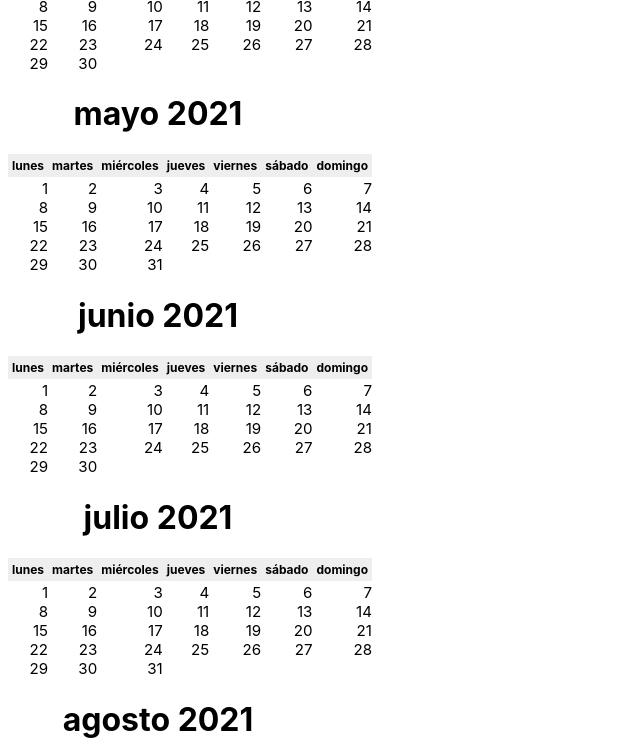
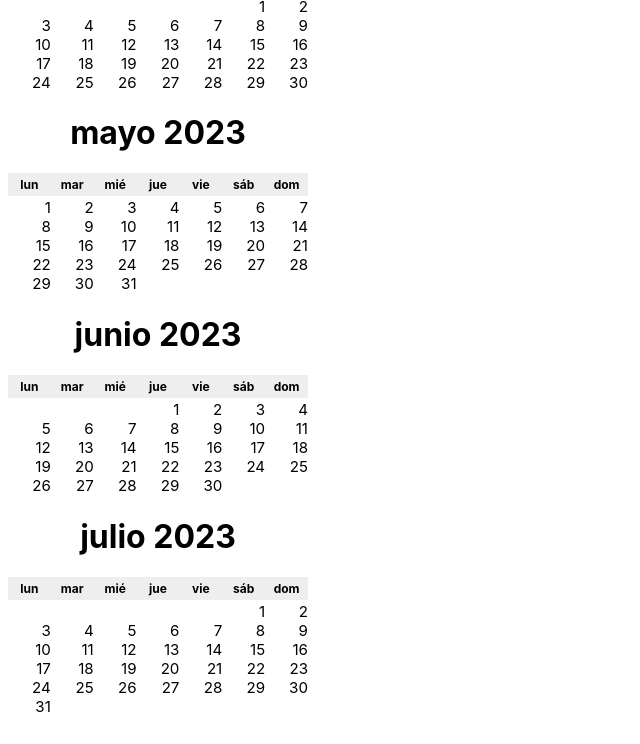
Before and after one commit to grusso-dev/gjrCalendar, a plain HTML site: page index2.html in a window 1280 px wide. Shown: the part 716-1460 px from the top of the page, without its empty margins (0-640 px from the left). Drawn offline with Linux system fonts and the light colour scheme.

Commit message:
create function gjrCalendar

```diff
--- a/index2.html
+++ b/index2.html
@@ -8,64 +8,20 @@
   <link rel="stylesheet" href="src/css/gjrCalendar.css">
 </head>
 <body>
-  <div class="gjrCalendar">
-    <!--
-    <h3>Enero 2021</h3>
-    <ol>
-      <li class="day-name">Lun</li>
-      <li class="day-name">Mar</li>
-      <li class="day-name">Mié</li>
-      <li class="day-name">Jue</li>
-      <li class="day-name">Vie</li>
-      <li class="day-name">Sáb</li>
-      <li class="day-name">Dom</li>
+  <div class="gjrCalendar"></div>
 
-      <li class="first-day">1</li>
-      <li>2</li>
-      <li>3</li>
-      <li>4</li>
-      <li>5</li>
-      <li>6</li>
-      <li>7</li>
-      <li>8</li>
-      <li>9</li>
-      <li>10</li>
-      <li>11</li>
-      <li>12</li>
-      <li>13</li>
-      <li>14</li>
-      <li>15</li>
-      <li>16</li>
-      <li>17</li>
-      <li>18</li>
-      <li>19</li>
-      <li>20</li>
-      <li>21</li>
-      <li>22</li>
-      <li>23</li>
-      <li>24</li>
-      <li>25</li>
-      <li>26</li>
-      <li>27</li>
-      <li>28</li>
-      <li>29</li>
-      <li>30</li>
-      <li>31</li>
-    </ol> -->
-  </div>
   <script>
-    const actualYear=2021;
-    const locate='es';
+  const  gjrCalendar= ({actualYear,locate})=> {
+    //Obtengo los dias de la semana
     const weekdays=[...Array(7).keys()];
-    const months=[...Array(12).keys()];
-
-    const intlWeekDays= new Intl.DateTimeFormat(locate,{weekday:'long'});
+    const intlWeekDays= new Intl.DateTimeFormat(locate,{weekday:'short'});
     const weekDaysNames=weekdays.map(weekDayIndex=>{
       const date= new Date(2021,10,weekDayIndex+ 1);
       const weekDayName=intlWeekDays.format(date);
       return weekDayName;
     });
-
+    // Obtengo los meses del año
+    const months=[...Array(12).keys()];
     const intl= new Intl.DateTimeFormat(locate,{month:'long'});
     const calendar =months.map(monthKey=>{
       const monthName = intl.format(new Date(actualYear,monthKey));
@@ -81,21 +37,25 @@
     });
 
 
-    const html=calendar.map(({dayOfMonth,monthName})=>{
+    const html=calendar.map(({dayOfMonth,monthName,startOn})=>{
       const days =[...Array(dayOfMonth).keys()];
 
       const renderedWeekDays=weekDaysNames.map(weekDayName=>{
         return "<li class='day-name'>"+ weekDayName  + "</li>"
       }).join('');
 
-      const renderedDays=days.map(day=>{
-        return "<li>"+ (day + 1)  + "</li>"
+      const firstDayAttributes="class='first-day' style='--first-day-start:"+ startOn +"'";
+      const renderedDays=days.map((day,index)=>{
+        return "<li "+(index===0?firstDayAttributes:'')+" >"+ (day + 1)  + "</li>";
       }).join('');
 
       return "<h1>"+ monthName + " " + actualYear +"</h3> <ol>" + renderedWeekDays + renderedDays + "</ol>";
     }).join('');
 
     document.querySelector('div').innerHTML=html;
+  }
+  const now=new Date().getFullYear();
+  gjrCalendar({actualYear:now,locate:'es'})
 
   </script>
 
--- a/src/css/gjrCalendar.css
+++ b/src/css/gjrCalendar.css
@@ -13,8 +13,16 @@ li{
   /* border-radius: 1px */
 
 }
+li:hover{
+  background-color: #eee;
+  cursor: pointer;
+  /* font-size: 1.6em; */
+  /* text-align: center; */
+  padding: 0;
+}
 .first-day{
-  grid-column-start: 5;
+  /* grid-column-start: 5; */
+  grid-column-start: var(--first-day-start);
 }
 .day-name{
   background: #eee;
```
